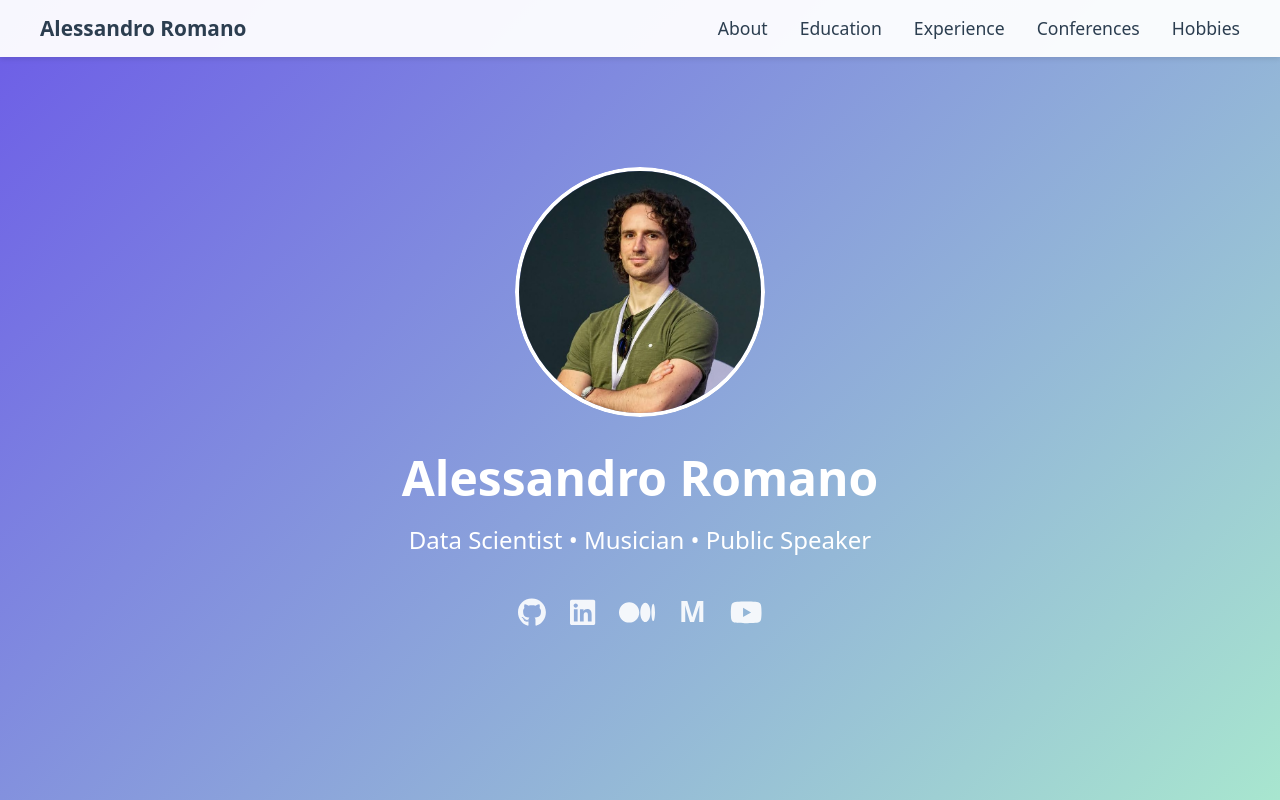
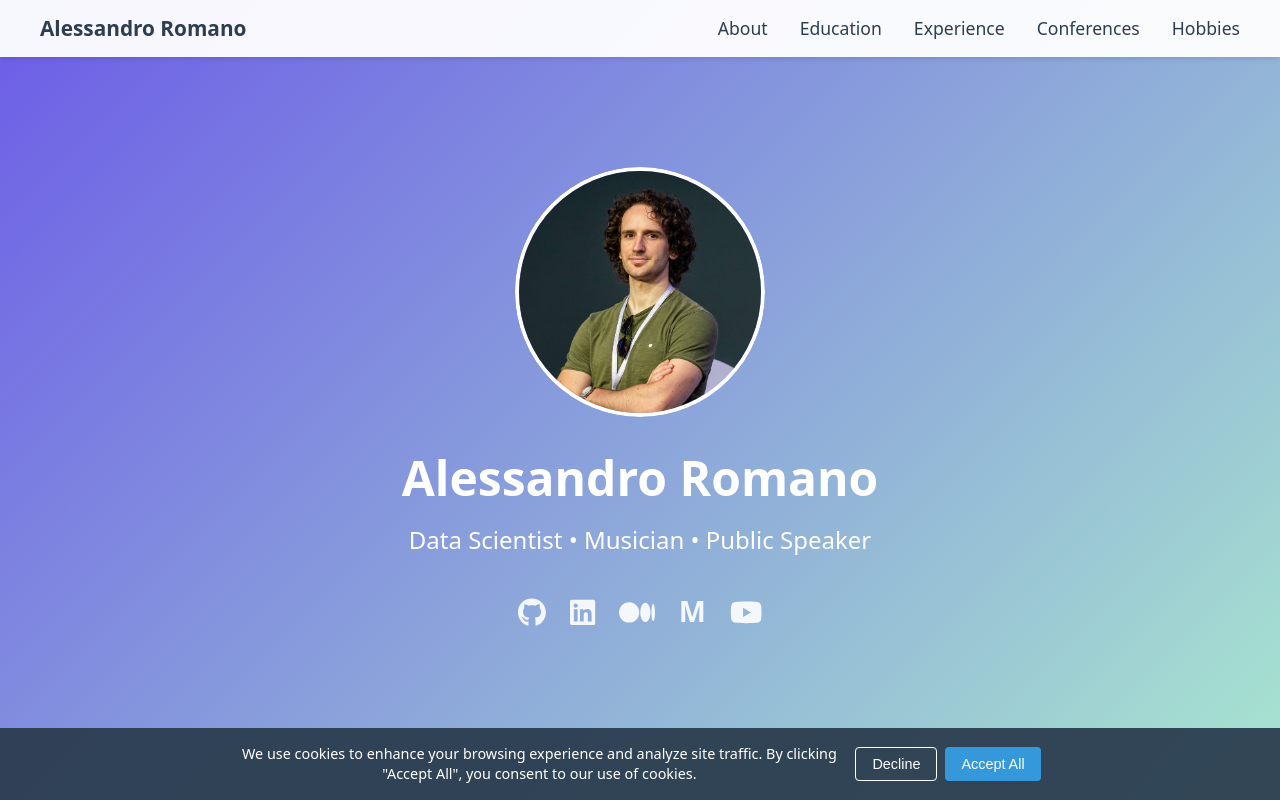
Before and after one commit to pigna90/aromano-dev, a React (Vite) app: page / in a window 1280 px wide. Shown: the top 800 px of the page. Built offline with nearby package versions, Linux system fonts and the light colour scheme.

Commit message:
Add cookie consent management in index.html and integrate CookieConsent component in App; update Footer styles and add license information.

```diff
--- a/index.html
+++ b/index.html
@@ -10,6 +10,12 @@
     <title>Alessandro Romano</title>
     <link rel="stylesheet" href="https://cdnjs.cloudflare.com/ajax/libs/font-awesome/6.0.0/css/all.min.css">
     <!-- Google Analytics -->
+    <script>
+      // Check if user has declined cookies
+      if (localStorage.getItem('cookieConsent') === 'declined') {
+        window['ga-disable-G-53PTGD76C5'] = true;
+      }
+    </script>
     <script async src="https://www.googletagmanager.com/gtag/js?id=G-53PTGD76C5"></script>
     <script>
       window.dataLayer = window.dataLayer || [];
--- a/src/App.jsx
+++ b/src/App.jsx
@@ -3,6 +3,7 @@ import styled from 'styled-components';
 import GlobalStyles from './styles/GlobalStyles';
 import Navbar from './components/Navbar';
 import Hero from './components/Hero';
+import CookieConsent from './components/CookieConsent';
 
 // Lazy load components that are not immediately visible
 const About = lazy(() => import('./components/About'));
@@ -55,6 +56,7 @@ function App() {
       <Suspense fallback={<LoadingFallback>Loading...</LoadingFallback>}>
         <Footer />
       </Suspense>
+      <CookieConsent />
     </>
   );
 }
--- /dev/null
+++ b/src/components/CookieConsent.jsx
@@ -0,0 +1,102 @@
+import { useState, useEffect } from 'react';
+import styled from 'styled-components';
+import { motion, AnimatePresence } from 'framer-motion';
+
+const CookieBanner = styled(motion.div)`
+  position: fixed;
+  bottom: 0;
+  left: 0;
+  right: 0;
+  background: rgba(44, 62, 80, 0.95);
+  color: white;
+  padding: 1rem;
+  z-index: 1000;
+  display: flex;
+  justify-content: center;
+  align-items: center;
+  gap: 1rem;
+  flex-wrap: wrap;
+  text-align: center;
+
+  @media (max-width: 768px) {
+    padding: 1rem;
+    flex-direction: column;
+    gap: 0.5rem;
+  }
+`;
+
+const CookieText = styled.p`
+  margin: 0;
+  font-size: 0.9rem;
+  max-width: 600px;
+  line-height: 1.4;
+`;
+
+const ButtonGroup = styled.div`
+  display: flex;
+  gap: 0.5rem;
+  flex-wrap: wrap;
+  justify-content: center;
+`;
+
+const Button = styled.button`
+  background: ${props => props.$primary ? '#3498db' : 'transparent'};
+  color: white;
+  border: ${props => props.$primary ? 'none' : '1px solid white'};
+  padding: 0.5rem 1rem;
+  border-radius: 4px;
+  cursor: pointer;
+  font-size: 0.9rem;
+  transition: all 0.2s ease;
+
+  &:hover {
+    background: ${props => props.$primary ? '#2980b9' : 'rgba(255, 255, 255, 0.1)'};
+  }
+`;
+
+const CookieConsent = () => {
+  const [showConsent, setShowConsent] = useState(false);
+
+  useEffect(() => {
+    const consent = localStorage.getItem('cookieConsent');
+    if (!consent) {
+      setShowConsent(true);
+    }
+  }, []);
+
+  const handleAccept = () => {
+    localStorage.setItem('cookieConsent', 'accepted');
+    setShowConsent(false);
+  };
+
+  const handleDecline = () => {
+    localStorage.setItem('cookieConsent', 'declined');
+    setShowConsent(false);
+    // Disable Google Analytics
+    window['ga-disable-G-53PTGD76C5'] = true;
+  };
+
+  return (
+    <AnimatePresence>
+      {showConsent && (
+        <CookieBanner
+          initial={{ y: 100 }}
+          animate={{ y: 0 }}
+          exit={{ y: 100 }}
+          transition={{ type: "spring", stiffness: 300, damping: 30 }}
+        >
+          <CookieText>
+            We use cookies to enhance your browsing experience and analyze site traffic.
+            By clicking "Accept All", you consent to our use of cookies.
+          </CookieText>
+          <ButtonGroup>
+            <Button onClick={handleDecline}>Decline</Button>
+            <Button $primary onClick={handleAccept}>Accept All</Button>
+          </ButtonGroup>
+        </CookieBanner>
+      )}
+    </AnimatePresence>
+  );
+};
+
+export default CookieConsent;
--- a/src/components/Footer.jsx
+++ b/src/components/Footer.jsx
@@ -5,7 +5,7 @@ import { socialLinks } from '../data/socialLinks';
 const FooterContainer = styled.footer`
   background: #2d3436;
   color: white;
-  padding: 2rem 0;
+  padding: 1rem 0;
   text-align: center;
 `;
 
@@ -19,7 +19,7 @@ const SocialLinks = styled.div`
   display: flex;
   justify-content: center;
   gap: 1.5rem;
-  margin: 1rem 0;
+  margin: 0.5rem 0;
 
   a {
     color: white;
@@ -44,7 +44,14 @@ const MentorIcon = styled.span`
 `;
 
 const Copyright = styled.p`
-  margin-top: 1rem;
+  margin-top: 0.5rem;
+  font-size: 0.9rem;
+  opacity: 0.8;
+  margin-bottom: 0.1rem;
+`;
+
+const License = styled.p`
+  margin-top: 0;
   font-size: 0.9rem;
   opacity: 0.8;
 `;
@@ -73,6 +80,9 @@ const Footer = () => {
         <Copyright>
           © {new Date().getFullYear()} Alessandro Romano. All rights reserved.
         </Copyright>
+        <License>
+          This project is licensed under the MIT License.
+        </License>
       </FooterContent>
     </FooterContainer>
   );
```
